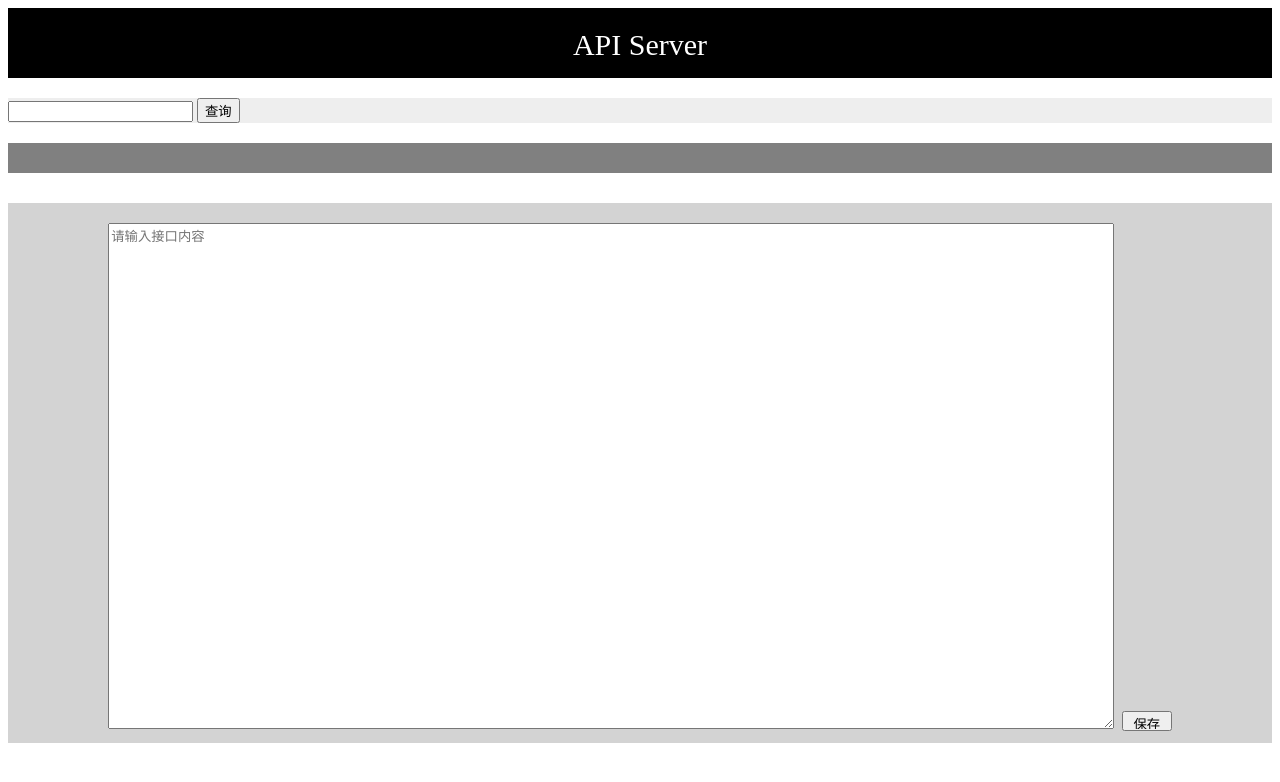
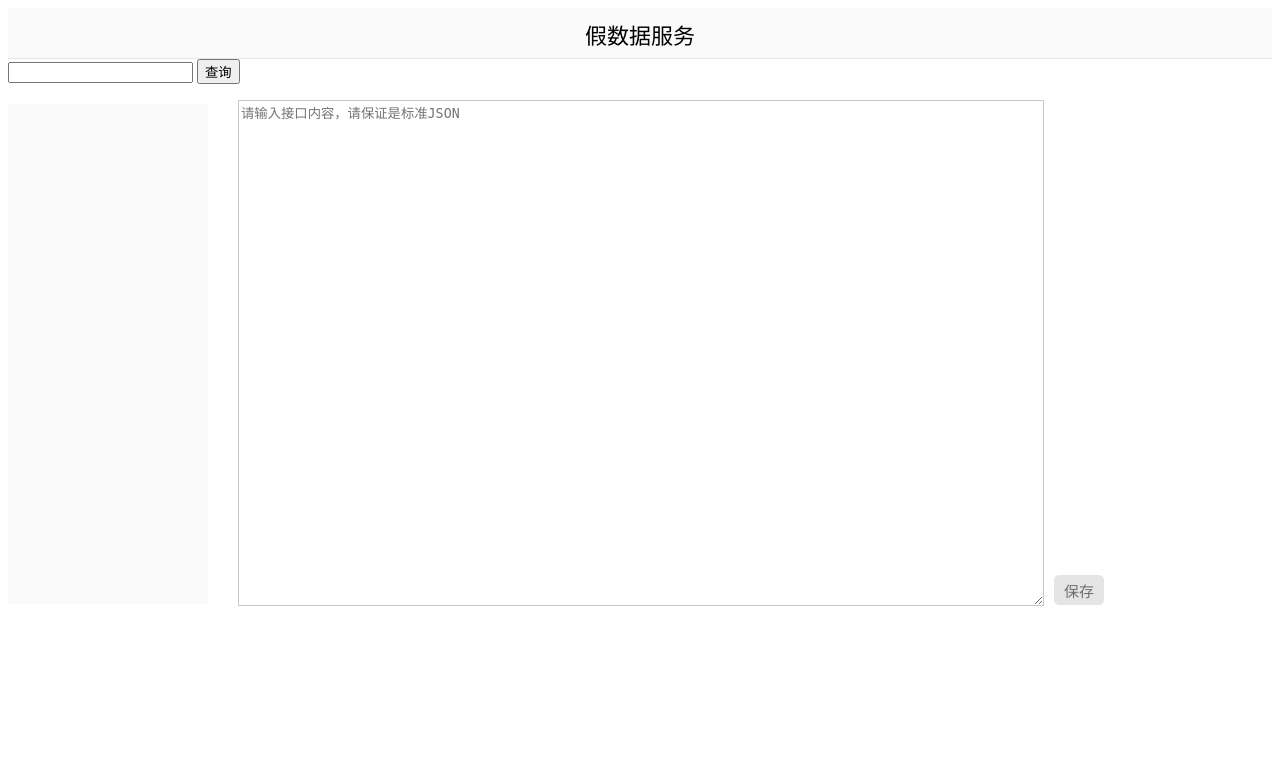
Before and after one commit to xizhengmeng/server, a Django app: page /fullnewweb in a window 1280 px wide. Shown: the top 782 px of the page. Run offline with Django 3.2, Linux system fonts and the light colour scheme; some libraries are stand-ins or nearby versions.

Commit message:
增加假数据服务

```diff
--- a/automitic/mysite/learn/DIY/APIServer.py
+++ b/automitic/mysite/learn/DIY/APIServer.py
@@ -27,7 +27,7 @@ def writecontent(string,foldername,filename):
        return 'error for json'
 
 def checkfile(string):
-    filePath = '/Users/wxg/Documents/APIServer/'
+    filePath = '/Users/jdjr/Documents/APIServer/'
     finalfilePath = filePath + string
 
     if (os.path.exists(finalfilePath) == False):
@@ -42,7 +42,7 @@ def checkfile(string):
     return string
 
 def createfolder(string):
-    filePath = '/Users/wxg/Documents/APIServer/'
+    filePath = '/Users/jdjr/Documents/APIServer/'
     finalFilePath = filePath + string
 
     if os.path.exists(finalFilePath) == True:
--- a/automitic/mysite/learn/templates/WebServerFull.html
+++ b/automitic/mysite/learn/templates/WebServerFull.html
@@ -6,9 +6,11 @@
 </head>
 <body>
 
-<div id="title">API Server</div>
+<div style="height: 50px;margin-top: 0px;width: 100%;float: right; background-color: rgba(250,250,250,1);border-width: 0;border-bottom-width: 1px;border-style:solid;border-color: rgba(230,230,230,1);">
+  <a style="color: black;width: 100%;float: right;text-align: center; font-size: 22px;margin-top: 10px;">假数据服务</a>
+</div>
 
-<div id="buttons">
+<div style="top: 70px">
     <input type="inputtext" id="foldername">
     <input type="button" value="查询" id="check">
     <!--<input type="button" value="创建" id="create">-->
@@ -19,8 +21,8 @@
 </div>
 
 <div id="content">
-    <textarea id="textarea1" placeholder="请输入接口内容"></textarea>
-    <input type="button" value="保存" id="insert">
+    <textarea id="textarea1" placeholder="请输入接口内容，请保证是标准JSON"></textarea>
+    <input type="button" value="保存" id="insert" style="position: absolute;margin-left: 10px;top: 475px;background-color: rgba(0,0,0,0.1);color: rgba(110,110,110,1);width: 50px;height: 30px;font-size: 15px;border-width: 0px;border-radius:5px;">
     {% csrf_token %}
 </div>
 
@@ -60,43 +62,43 @@
                     }
 
                     if (i == 0) {
-                        var btn=$("<input type='button' id='0' value=\'" + jsonObj + "\'>");
+                        var btn=$("<input type='button' id='0' value=\'" + 'ur11' + "\'><br/><br/>");
                         $("#files").append(btn);
                         addBtnEvent('0');
                     }else if(i == 1) {
-                        var btn=$("<input type='button' id='1' value=\'" + jsonObj + "\'>");
+                        var btn=$("<input type='button' id='1' value=\'" + 'ur12' + "\'><br/><br/>");
                         $("#files").append(btn);
                         addBtnEvent('1');
                     }else if(i == 2) {
-                        var btn=$("<input type='button' id='2' value=\'" + jsonObj + "\'>");
+                        var btn=$("<input type='button' id='2' value=\'" + 'ur13' + "\'><br/><br/>");
                         $("#files").append(btn);
                         addBtnEvent('2');
                     }else if(i == 3) {
-                        var btn=$("<input type='button' id='3' value=\'" + jsonObj + "\'>");
+                        var btn=$("<input type='button' id='3' value=\'" + 'ur14' + "\'><br/><br/>");
                         $("#files").append(btn);
                         addBtnEvent('3');
                     }else if(i == 4) {
-                        var btn=$("<input type='button' id='4' value=\'" + jsonObj + "\'>");
+                        var btn=$("<input type='button' id='4' value=\'" + 'ur15' + "\'><br/><br/>");
                         $("#files").append(btn);
                         addBtnEvent('4');
                     }else if(i == 5) {
-                        var btn=$("<input type='button' id='5' value=\'" + jsonObj + "\'>");
+                        var btn=$("<input type='button' id='5' value=\'" + 'ur16' + "\'><br/><br/>");
                         $("#files").append(btn);
                         addBtnEvent('5');
                     }else if(i == 6) {
-                        var btn=$("<input type='button' id='6' value=\'" + jsonObj + "\'>");
+                        var btn=$("<input type='button' id='6' value=\'" + 'ur17' + "\'><br/><br/>");
                         $("#files").append(btn);
                         addBtnEvent('6');
                     }else if(i == 7) {
-                        var btn=$("<input type='button' id='7' value=\'" + jsonObj + "\'>");
+                        var btn=$("<input type='button' id='7' value=\'" + 'ur18' + "\'><br/><br/>");
                         $("#files").append(btn);
                         addBtnEvent('7');
                     }else if(i == 8) {
-                        var btn=$("<input type='button' id='8' value=\'" + jsonObj + "\'>");
+                        var btn=$("<input type='button' id='8' value=\'" + 'ur19' + "\'><br/><br/>");
                         $("#files").append(btn);
                         addBtnEvent('8');
                     }else if(i == 9) {
-                        var btn=$("<input type='button' id='9' value=\'" + jsonObj + "\'>");
+                        var btn=$("<input type='button' id='9' value=\'" + 'ur110' + "\'><br/><br/>");
                         $("#files").append(btn);
                         addBtnEvent('9');
                     }
@@ -155,28 +157,25 @@
     font-size: 30px;
 }
 
-#buttons{
-   background-color: #eeeeee;
-   margin-top: 20px;
-}
-
 #files{
-    background-color: gray;
-    height: 30px;
+    background-color: rgba(230,230,230,0.2);
+    height: 500px;
+    width: 200px;
     margin-top: 20px;
 }
 
 #content{
-    background-color: lightgray;
+    position: absolute;
+    margin-left:230px;
+    /*background-color: lightgray;*/
     height: 500px;
     text-align:center;
-    padding: 20px;
     font-size: 30px;
-    margin-top: 30px;
+    top: 100px;
 }
 
 #textarea1{
-    width:1000px;//初始宽度
+    width:800px;//初始宽度
 max-width:1500px;//最大宽度
 min-width: 300 px;
     height:500px;//初始高度
@@ -184,6 +183,7 @@ max-height:500px;//最大高度
 min-height:500px;
     overflow-y:auto;//让滚动条自适应，保证兼容性
 vertical-align: middle;
+border-color: rgba(200,200,200,1);
 /*text-align: center;*/
 }
 
--- a/automitic/mysite/learn/templates/home.html
+++ b/automitic/mysite/learn/templates/home.html
@@ -81,7 +81,7 @@
         }else if (idstring == 'jsontomodel'){
             detailDiv.innerHTML = '1.用于研发人员快速将json转换为Model，配合MJExtension使用;<br/><br/>2.将json串填入方格，然后点击转换'
         }else if (idstring == 'git'){
-            detailDiv.innerHTML = 'git服务入口'
+            detailDiv.innerHTML = 'git服务入口<br/>待办1.代码审核，需要git库支持，外加结对编程2.分支规范'
         }else if (idstring == 'testflight'){
             detailDiv.innerHTML = '研发中'
         }else if (idstring == 'quality'){
@@ -89,7 +89,7 @@
         }else if (idstring == 'workscan'){
             detailDiv.innerHTML = '研发中'
         }else if (idstring == 'blog'){
-            detailDiv.innerHTML = '研发中'
+            detailDiv.innerHTML = '研发中<br/><br/>工程迭代记录，知识记录，坑记录，创新记录'
         }
     }
 
```
Also changed, not shown: 1 other file.
